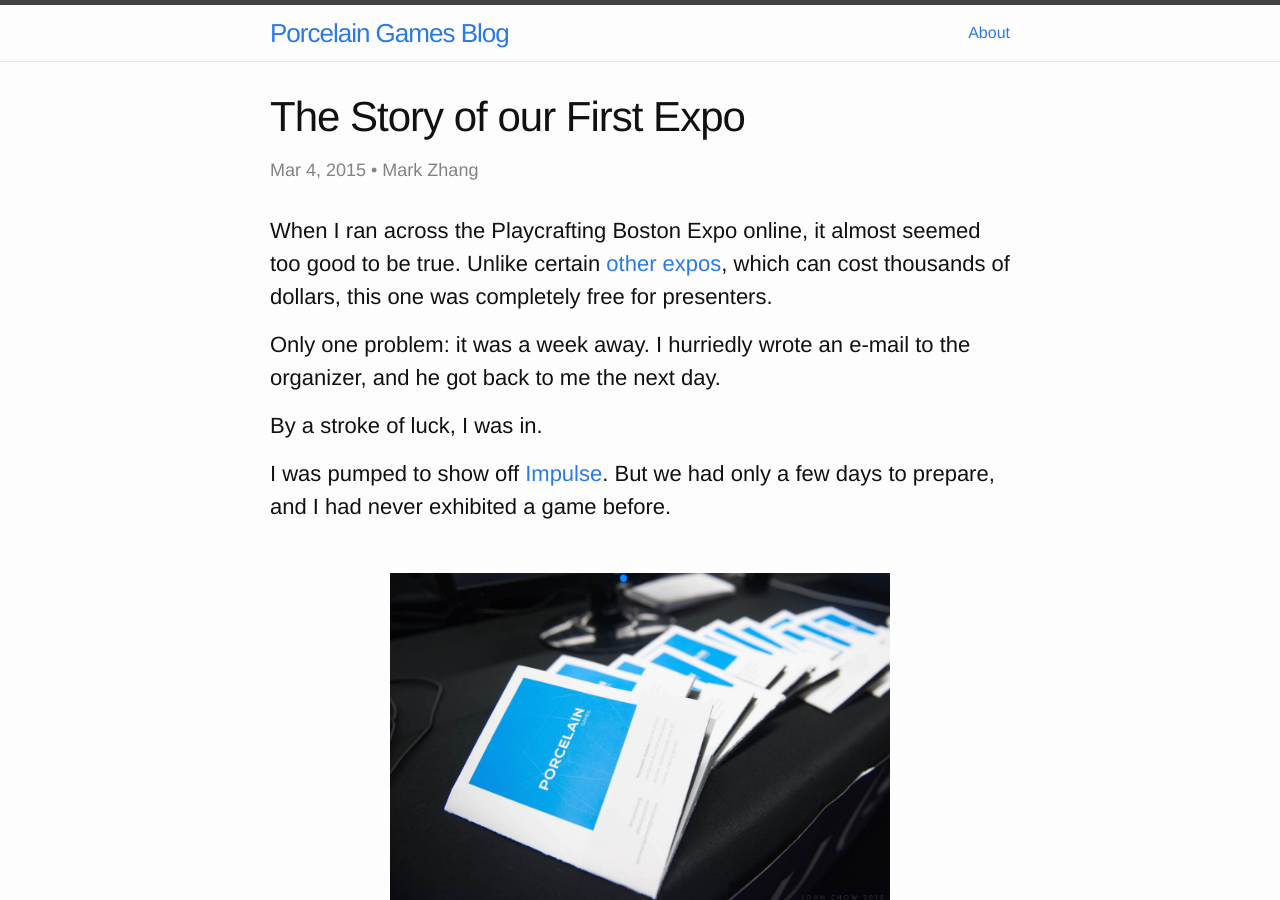
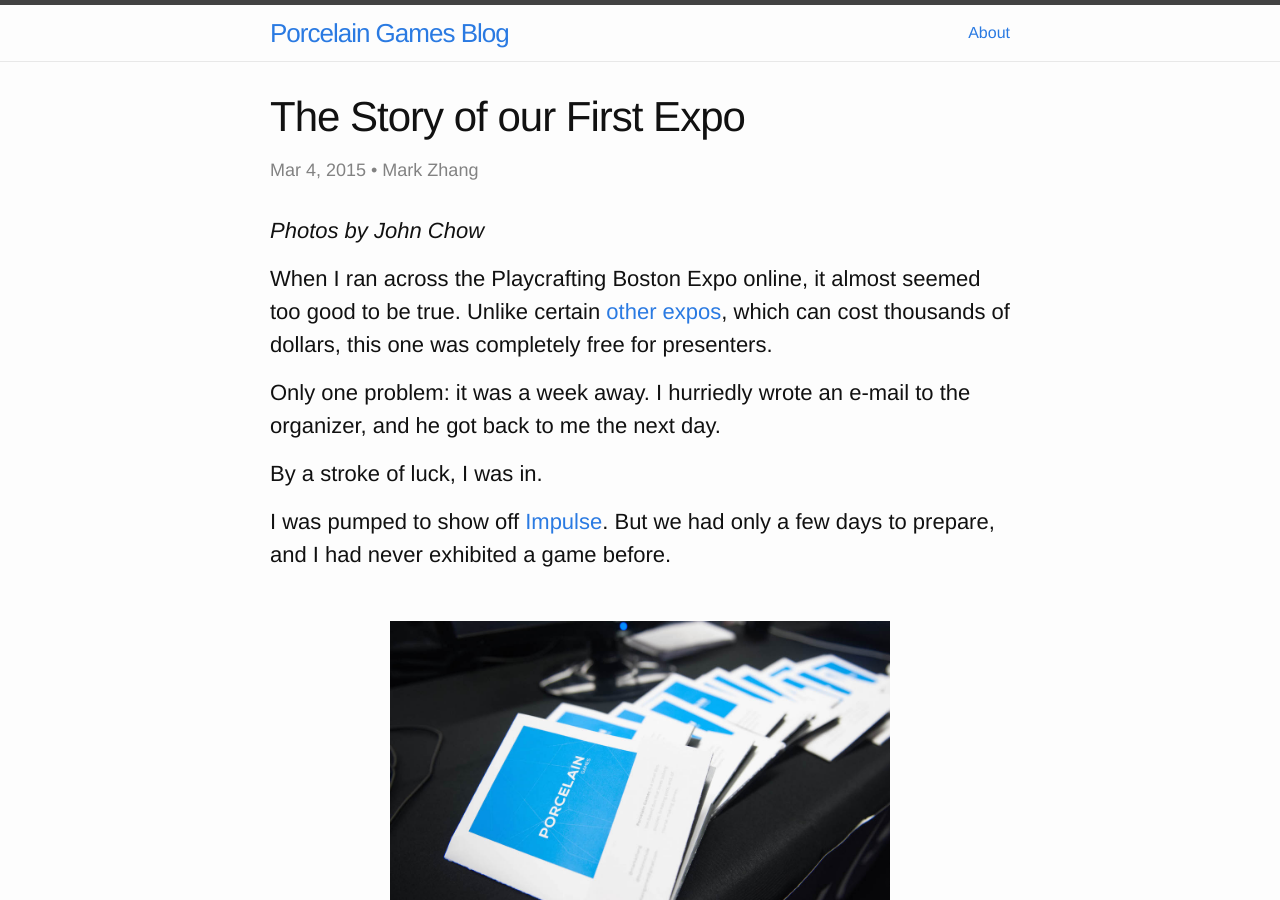
Before and after one commit to MarkAZhang/blog, a Jekyll site: the page built from _posts/2015-03-04-playcrafting-expo.markdown, in a window 1280 px wide and 900 px high. Built offline with Jekyll 4.4.1, drawn with Linux system fonts in a browser that asks for light colours.

Commit message:
Gave credit to John Chow for photos.

```diff
--- a/_posts/2015-03-04-playcrafting-expo.markdown
+++ b/_posts/2015-03-04-playcrafting-expo.markdown
@@ -4,6 +4,8 @@ title: "The Story of our First Expo"
 date: 2015-03-04 00:17:32
 author: Mark Zhang
 ---
+
+*Photos by John Chow*
 
 When I ran across the Playcrafting Boston Expo online, it almost seemed too good to be true. Unlike certain [other expos](http://indiemegabooth.com/about/submissions/), which can cost thousands of dollars, this one was completely free for presenters.
 
```
Also changed, not shown: 2 other files.
